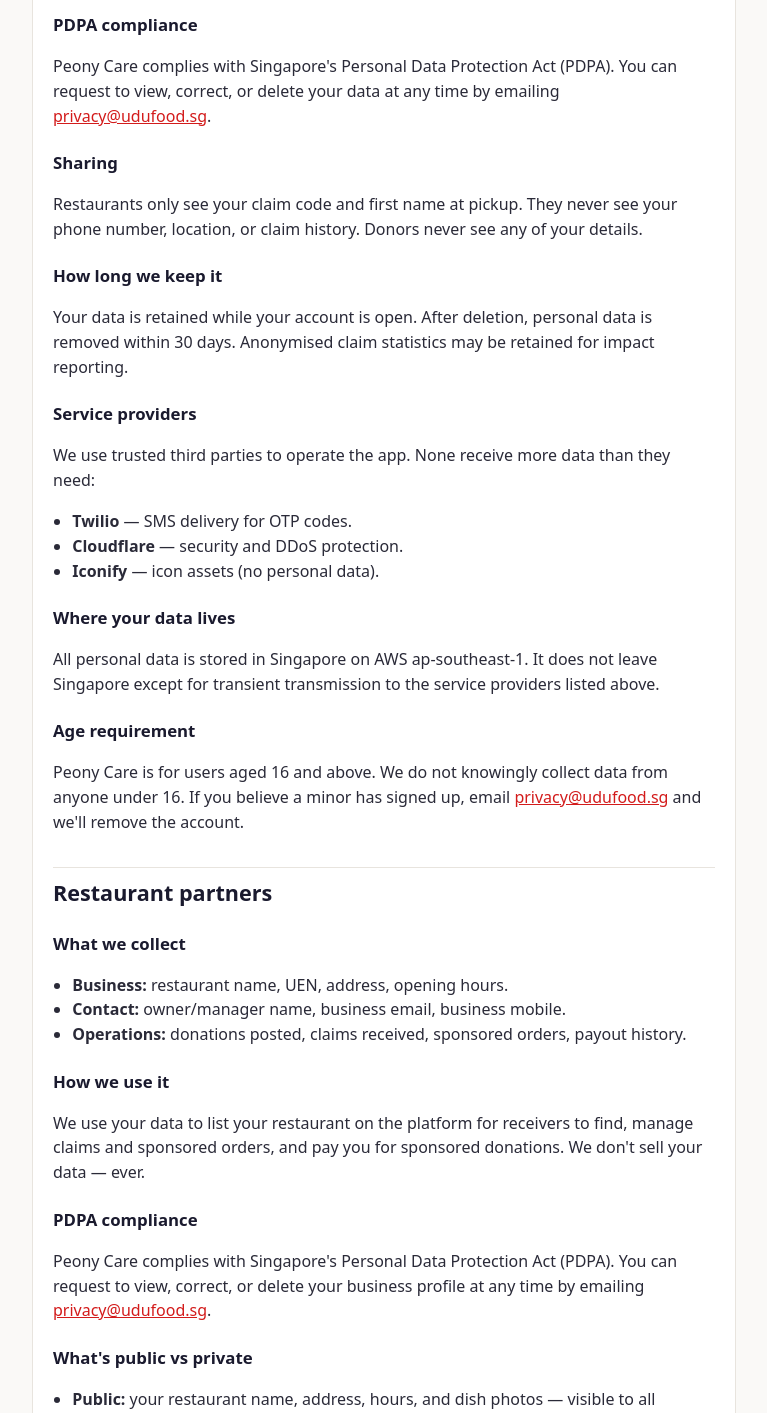
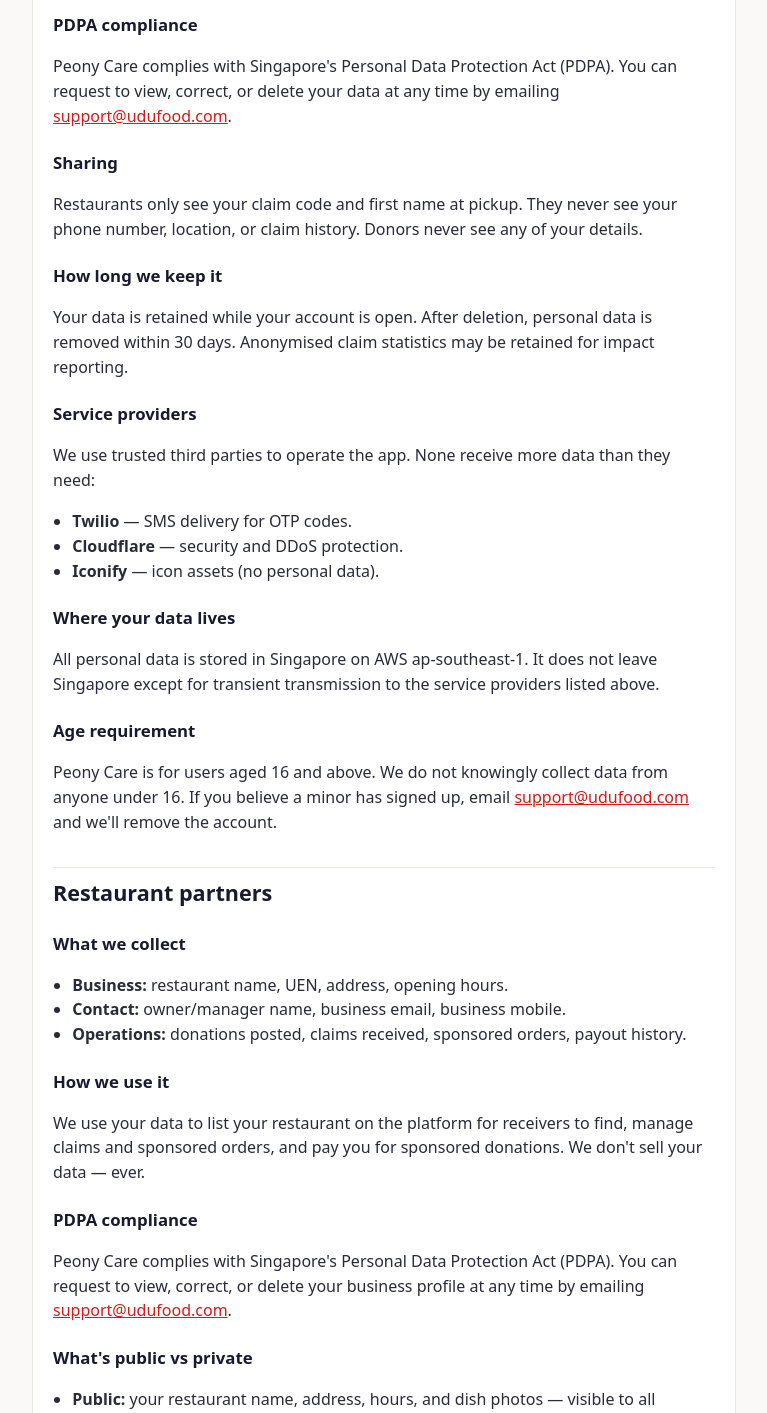
Before and after one commit to gulsabafiha/peony-care-be, a Django app: page /privacy in a window 1280 px wide. Shown: the part 631-2044 px from the top of the page, without its empty margins (256-1023 px from the left). Run offline with Django 5.2, Linux system fonts and the light colour scheme.

Commit message:
updated support mail

```diff
--- a/apps/common/templates/legal/base_legal.html
+++ b/apps/common/templates/legal/base_legal.html
@@ -107,7 +107,7 @@
     <a href="/privacy">Privacy Policy</a> ·
     <a href="/terms">Terms of Use</a><br>
     Questions about your data?
-    Email <a href="mailto:privacy@udufood.sg">privacy@udufood.sg</a>
+    Email <a href="mailto:support@udufood.com">support@udufood.com</a>
   </footer>
 </body>
 </html>
--- a/apps/common/templates/legal/privacy.html
+++ b/apps/common/templates/legal/privacy.html
@@ -34,7 +34,7 @@
 <p>
   Peony Care complies with Singapore's Personal Data Protection Act (PDPA).
   You can request to view, correct, or delete your data at any time by emailing
-  <a href="mailto:privacy@udufood.sg">privacy@udufood.sg</a>.
+  <a href="mailto:support@udufood.com">support@udufood.com</a>.
 </p>
 
 <h3>Sharing</h3>
@@ -70,7 +70,7 @@
 <p>
   Peony Care is for users aged 16 and above. We do not knowingly collect data
   from anyone under 16. If you believe a minor has signed up, email
-  <a href="mailto:privacy@udufood.sg">privacy@udufood.sg</a> and we'll remove
+  <a href="mailto:support@udufood.com">support@udufood.com</a> and we'll remove
   the account.
 </p>
 
@@ -94,7 +94,7 @@
 <p>
   Peony Care complies with Singapore's Personal Data Protection Act (PDPA).
   You can request to view, correct, or delete your business profile at any time
-  by emailing <a href="mailto:privacy@udufood.sg">privacy@udufood.sg</a>.
+  by emailing <a href="mailto:support@udufood.com">support@udufood.com</a>.
 </p>
 
 <h3>What's public vs private</h3>
@@ -133,6 +133,6 @@
 
 <p class="note">
   Questions about your data?
-  Email <a href="mailto:privacy@udufood.sg">privacy@udufood.sg</a>.
+  Email <a href="mailto:support@udufood.com">support@udufood.com</a>.
 </p>
 {% endblock %}
```
Also changed, not shown: apps/common/templates/legal/terms.html (+7 -7 lines).
